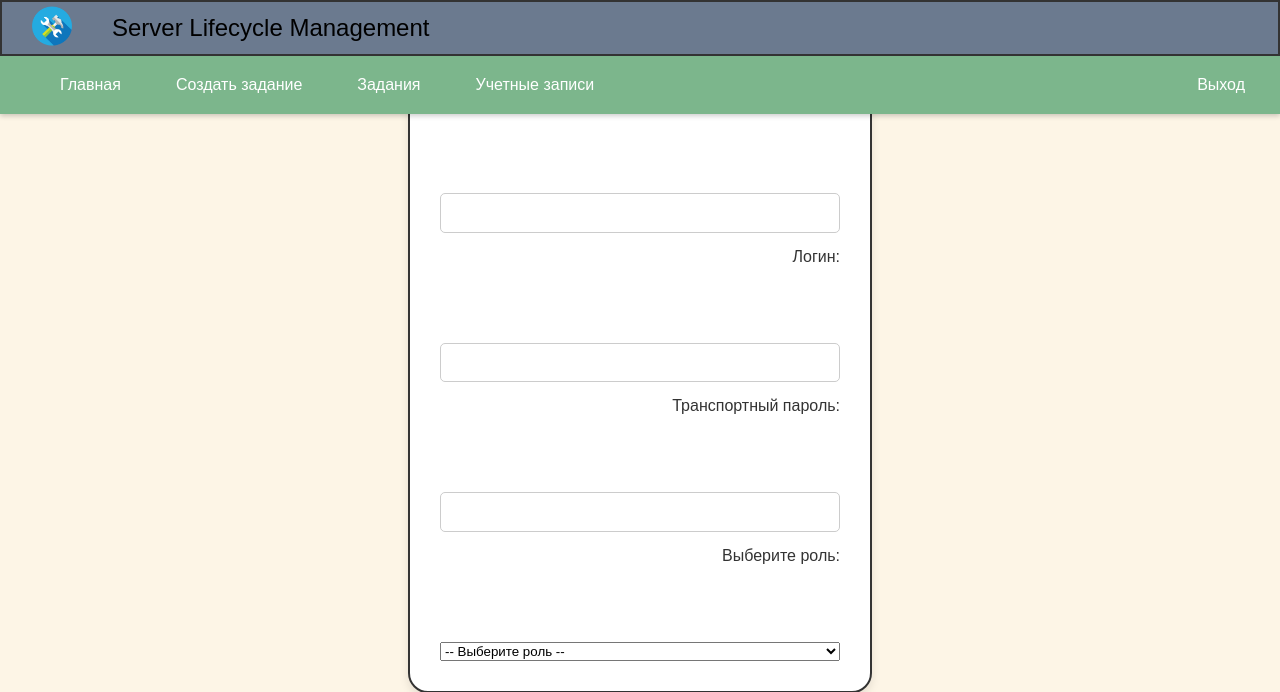
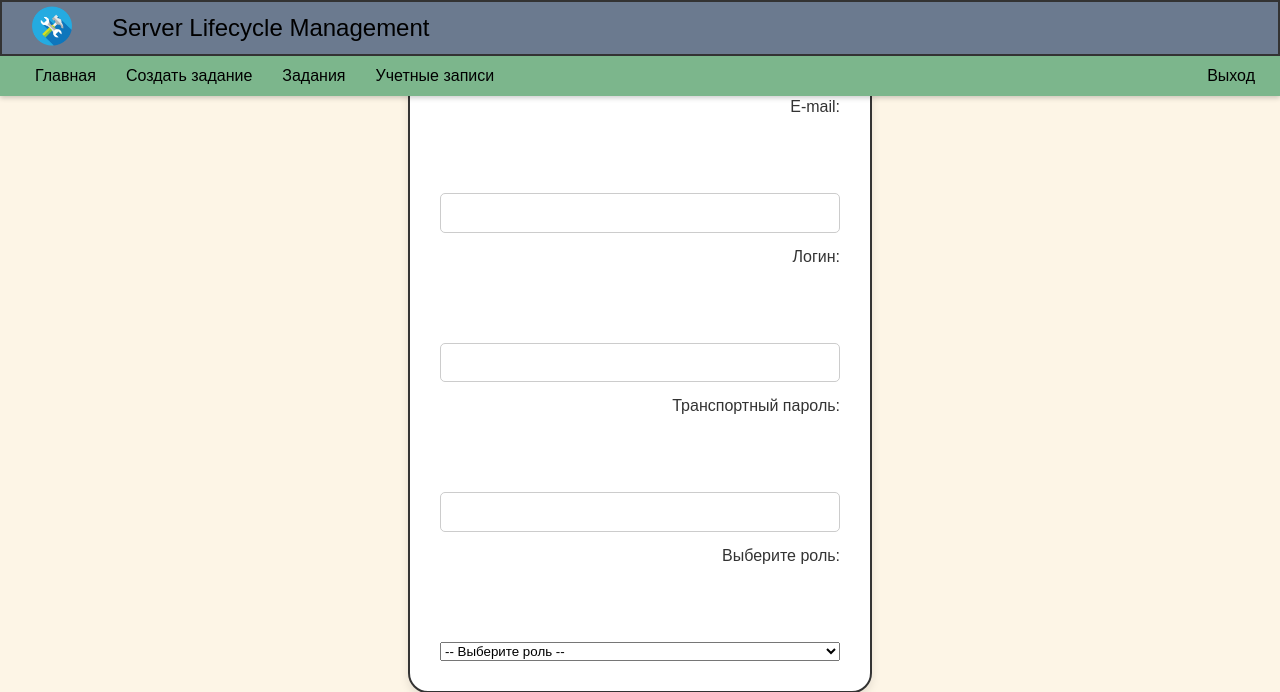
Before and after one commit to LeonArchie/SLM, a PHP site: page /FR_register.php in a window 1280 px wide. Shown: the top 692 px of the page. Run offline with PHP 8.4, Linux system fonts and the light colour scheme; data that the repository does not hold is empty; some libraries are stand-ins or nearby versions.

Commit message:
v.124 update css navbar

```diff
--- a/css/navbar.css
+++ b/css/navbar.css
@@ -1,7 +1,7 @@
 /* Стили для навигационной панели */
 .navbar {
     background-color: #7CB68C; /* Цвет фона меню */
-    padding: 10px 20px; /* Внутренние отступы */
+    padding: 3px 15px; /* Внутренние отступы */
     position: fixed; /* Фиксированное положение */
     top: 3.48em; /* Прижато к хедеру (высота хедера) */
     left: 0;
@@ -19,7 +19,7 @@
 }
 
 .nav-links li {
-    margin-left: 25px; /* Отступ между пунктами меню */
+    margin-left: 10px; /* Отступ между пунктами меню */
     position: relative; /* Для позиционирования выпадающего меню */
 }
 
@@ -29,11 +29,11 @@
 }
 
 .nav-links a {
-    color: #fff; /* Белый текст для контраста */
+    color: #000000; /* текст для контраста */
     text-decoration: none;
     font-size: 1em;
-    padding: 10px 15px; /* Отступы для ссылок */
-    transition: background-color 0.3s ease; /* Плавное изменение цвета */
+    padding: 8px 10px; /* Отступы для ссылок */
+    transition: backg8nd-color 0.3s ease; /* Плавное изменение цвета */
     border-radius: 5px; /* Закругленные углы */
     display: flex;
     align-items: center; /* Выравниваем иконки и текст по вертикали */
@@ -41,12 +41,12 @@
 
 /* Эффект при наведении на ссылки */
 .nav-links a:hover {
-    background-color: #6AA67B; /* Немного темнее основного цвета */
+    background-color: #f5f5f55e  ;
 }
 
 /* Активная ссылка */
 .nav-links a.active {
-    background-color: #6AA67B; /* Немного темнее основного цвета */
+    background-color: #f5f5f55e;
     font-weight: bold;
 }
 
--- a/footer.html
+++ b/footer.html
@@ -1,5 +1,5 @@
 <!-- Подвал -->
 	<footer class="footer">
-		<div class="version">Version: 0.123</div>
+		<div class="version">Version: 0.124</div>
 		<div class="version">  Apache License, 2025</div>
 	</footer>
```
